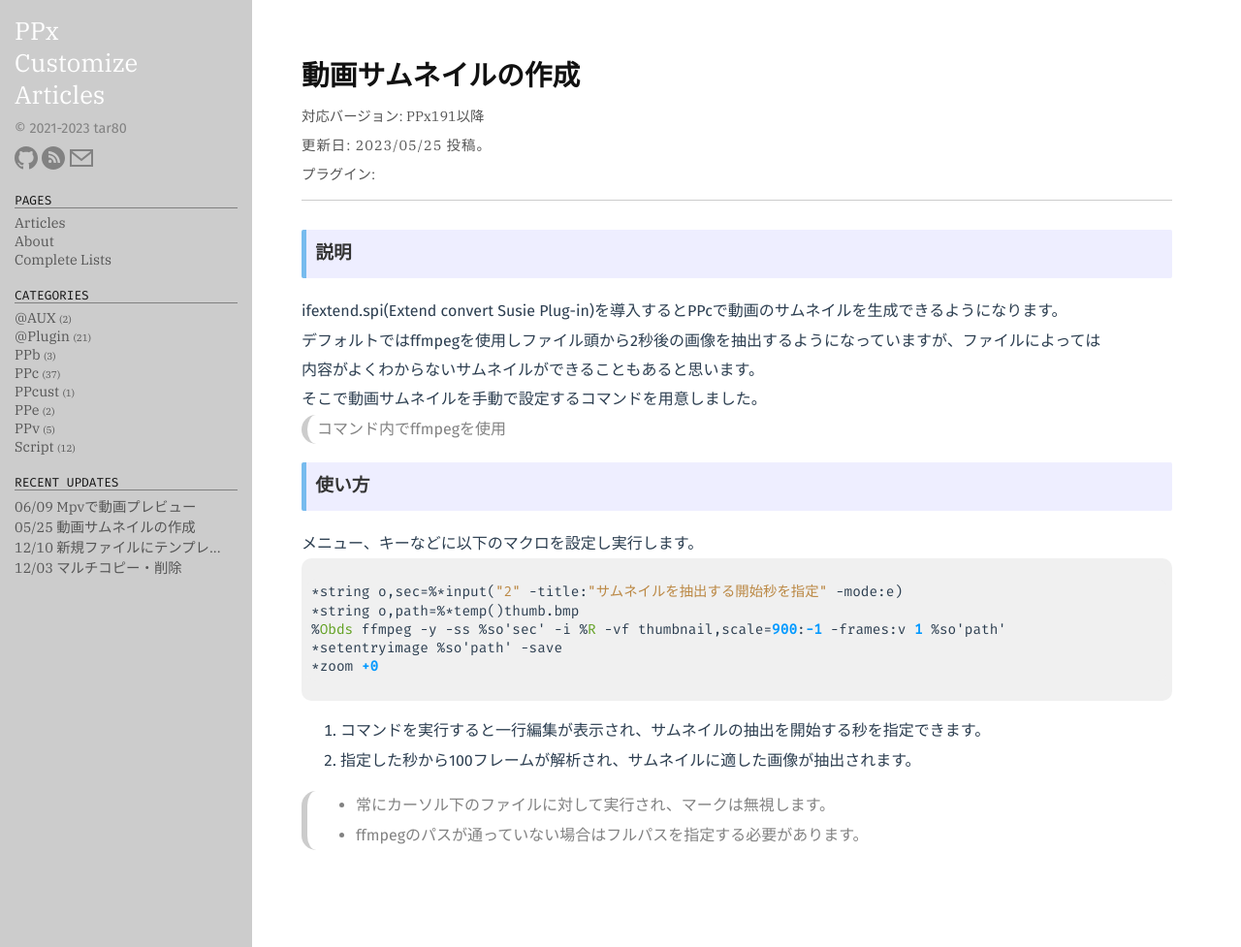
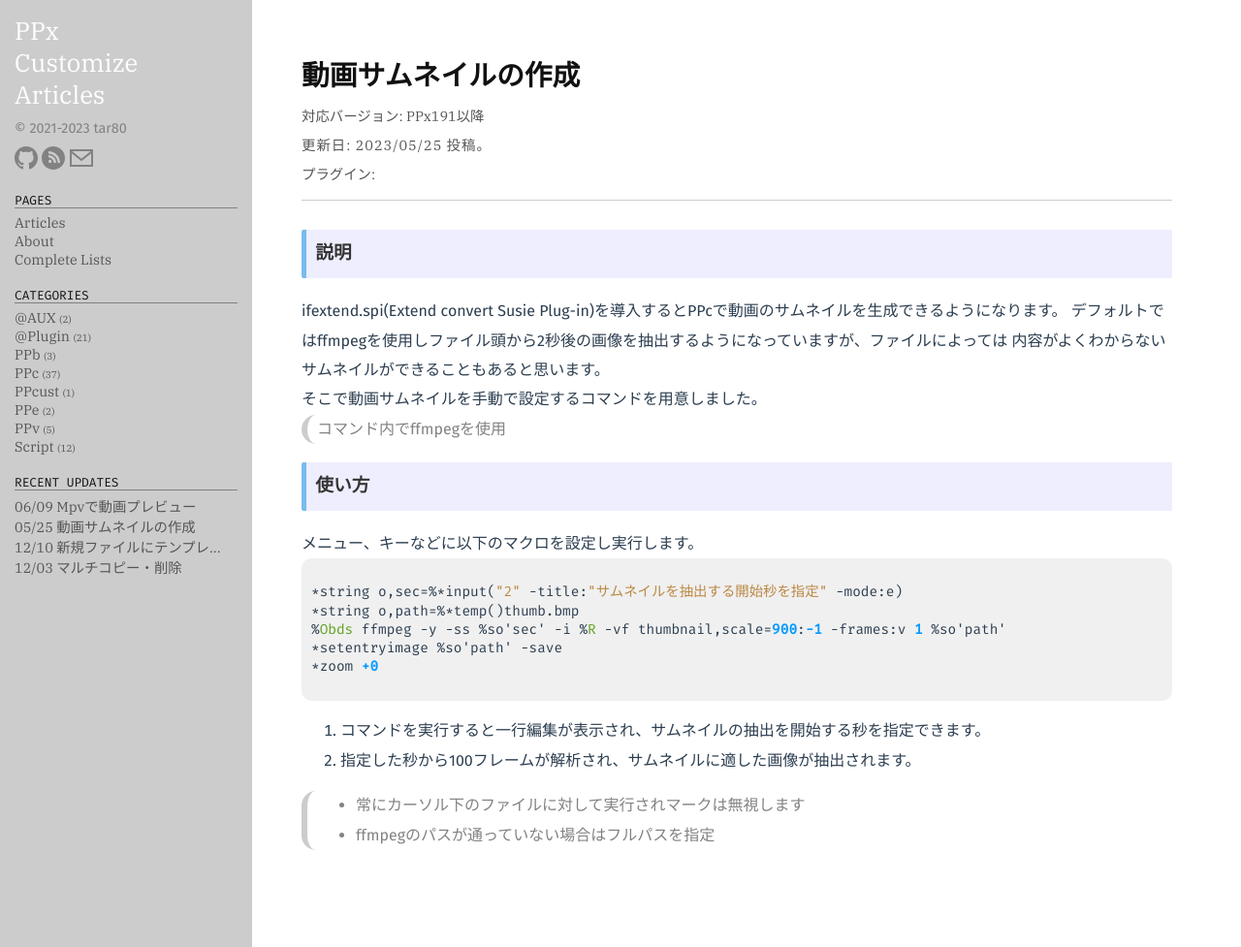
Before and after one commit to tar80/pages-pca, a Jekyll site: the page built from _posts/23-05-25-make_movie_thumb.md, in a window 1280 px wide and 977 px high. Shown: the whole window at 97% size. Built offline with Jekyll 4.4.1, drawn with Linux system fonts in a browser that asks for light colours; some web fonts are replaced.

Commit message:
Refactor 文章を調整した

```diff
--- a/_posts/23-05-25-make_movie_thumb.md
+++ b/_posts/23-05-25-make_movie_thumb.md
@@ -32,5 +32,5 @@
 1. コマンドを実行すると一行編集が表示され、サムネイルの抽出を開始する秒を指定できます。
 1. 指定した秒から100フレームが解析され、サムネイルに適した画像が抽出されます。
 
-> - 常にカーソル下のファイルに対して実行され、マークは無視します。
-> - ffmpegのパスが通っていない場合はフルパスを指定する必要があります。
+> - 常にカーソル下のファイルに対して実行されマークは無視します
+> - ffmpegのパスが通っていない場合はフルパスを指定
```
Also changed, not shown: _posts/23-06-09-entrytip_video.md (+1 -1 lines), about.md (+7 -5 lines).
